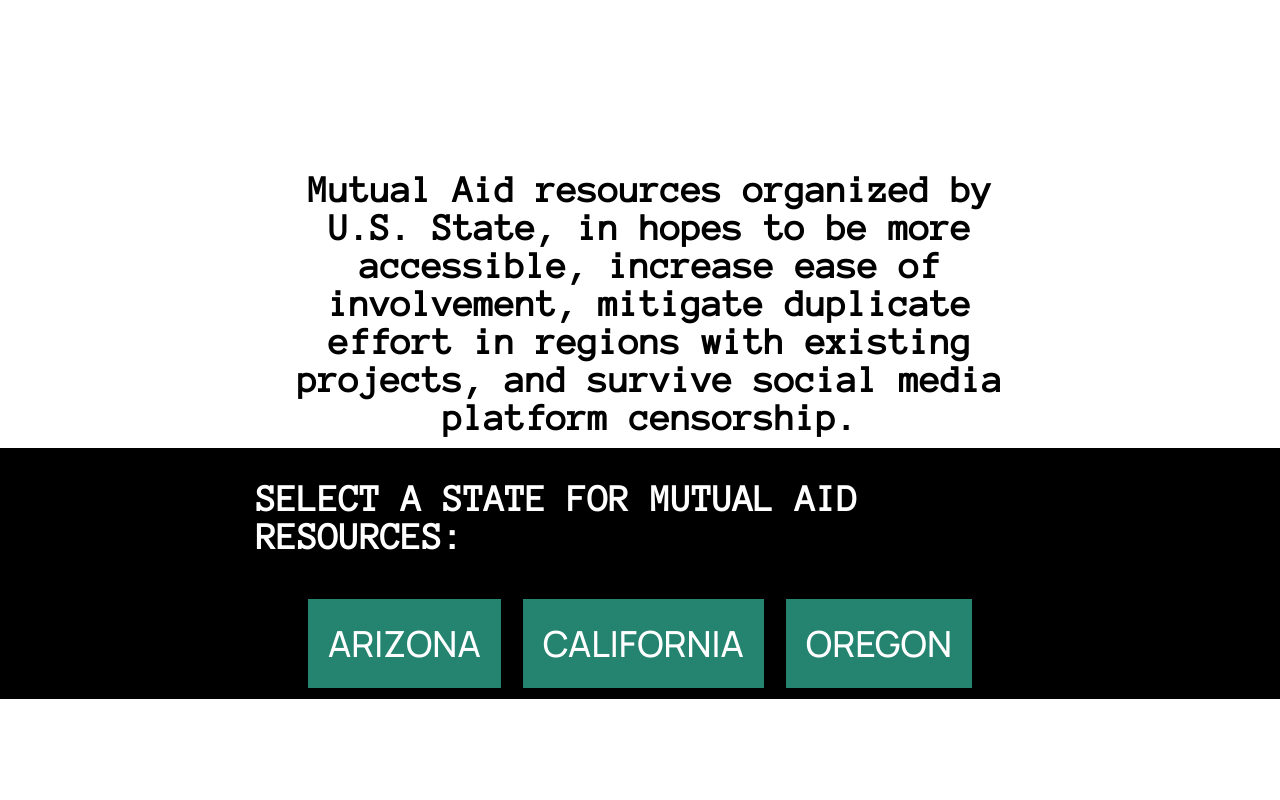
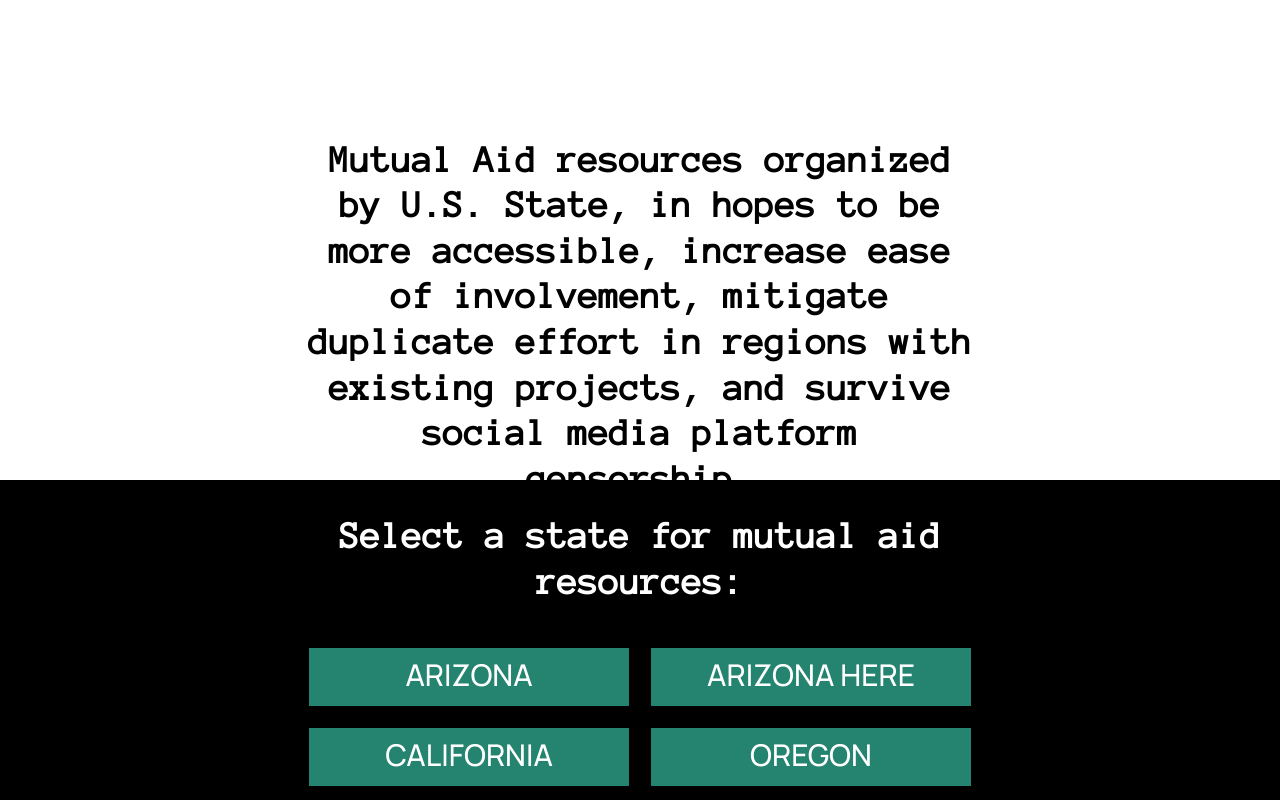
Before and after one commit to mutual-aid-by-state/mutual-aid-all, a React (Create React App) app: page /#/ in a window 1280 px wide. Shown: the part 440-1240 px from the top of the page. Before the commit the page ends 1139 px from the top, so only its background shows below. Built offline with nearby package versions, Linux system fonts and the light colour scheme; a web font is replaced by a local one.

Commit message:
Desktop styling, region link, favicon

```diff
--- a/src/App.js
+++ b/src/App.js
@@ -4,6 +4,7 @@ import { Route, Switch } from "react-router-dom";
 // import Header from "./components/common/Header";
 import HomePage from "./components/home/HomePage";
 import BLMPage from "./components/BLMPage";
+import Arizona from "./components/FAQS";
 // import AboutPage from "./components/about/AboutPage";
 // import Footer from "./components/common/Footer";
 import "./App.css";
@@ -15,6 +16,7 @@ function App() {
       <Switch>
         <Route exact path="/" component={HomePage} />
         <Route exact path="/BLM" component={BLMPage} />
+        <Route exact path="/FAQS" component={Arizona} />
         {/* <Route path="/about" component={AboutPage} /> */}
         {/* <Route component={PageNotFound} /> */}
       </Switch>
--- a/src/components/home/HomePage.js
+++ b/src/components/home/HomePage.js
@@ -25,7 +25,7 @@ const useStyles = makeStyles((theme) => ({
     },
   },
   overviewContainer: {
-    height: "36vh",
+    height: "40vh",
     color: "#000",
     backgroundColor: "#fff",
     // backgroundColor: "#141414",
@@ -41,6 +41,7 @@ const useStyles = makeStyles((theme) => ({
     },
   },
   overviewContainer2: {
+    minHeight: "40vh",
     backgroundColor: "#000",
     color: "#fff",
     fontSize: "36px",
@@ -55,9 +56,10 @@ const useStyles = makeStyles((theme) => ({
     },
   },
   headerOverview: {
-    margin: "4vh 8vw",
-    width: "60vw",
+    // margin: "4vh 8vw",
+    width: "52vw",
     fontSize: "38px",
+    lineHeight: "1.2",
     fontFamily: "Anonymous Pro",
     fontWeight: "900",
     textAlign: "center",
@@ -69,8 +71,13 @@ const useStyles = makeStyles((theme) => ({
   },
   regionBtn: {
     fontFamily: "Manrope",
+    textDecoration: "none",
+    height: "52px",
+    width: "320px",
+    paddingTop: "6px",
+    fontSize: "30px",
+    color: "#fff",
     backgroundColor: "#248470",
-    padding: "20px",
     margin: "10px",
     border: "1px solid #000",
     textAlign: "center",
@@ -158,7 +165,7 @@ const HomePage = () => {
       <div className={classes.overviewContainer}>
         <h2
           className={classes.headerOverview}
-          style={{ margin: "20px 0 20px 20px" }}
+          // style={{ margin: "20px 0 20px 20px" }}
         >
           Mutual Aid resources organized by U.S. State, in hopes to be more
           accessible, increase ease of involvement, mitigate duplicate effort in
@@ -189,8 +196,8 @@ const HomePage = () => {
           &#x2665; BLACK LIVES MATTER LIST HERE
         </a> */}
 
-        <h2 className={classes.headerOverview} style={{ textAlign: "left" }}>
-          SELECT A STATE FOR MUTUAL AID RESOURCES:
+        <h2 className={classes.headerOverview} style={{ width: "60vw" }}>
+          Select a state for mutual aid resources:
         </h2>
         <div
           className={classes.statesContainer}
@@ -198,9 +205,17 @@ const HomePage = () => {
             display: "flex",
             flexWrap: "wrap",
             justifyContent: "center",
+            width: "80%",
           }}
         >
           <div className={classes.regionBtn}>ARIZONA</div>
+          <a
+            href="#FAQS"
+            className={classes.regionBtn}
+            alt="Link to Arizona Resources"
+          >
+            ARIZONA HERE
+          </a>
           <div className={classes.regionBtn}>CALIFORNIA</div>
           <div className={classes.regionBtn}>OREGON</div>
         </div>
```
Also changed, not shown: 1 other file (tests, documents, lock files or other folders).
